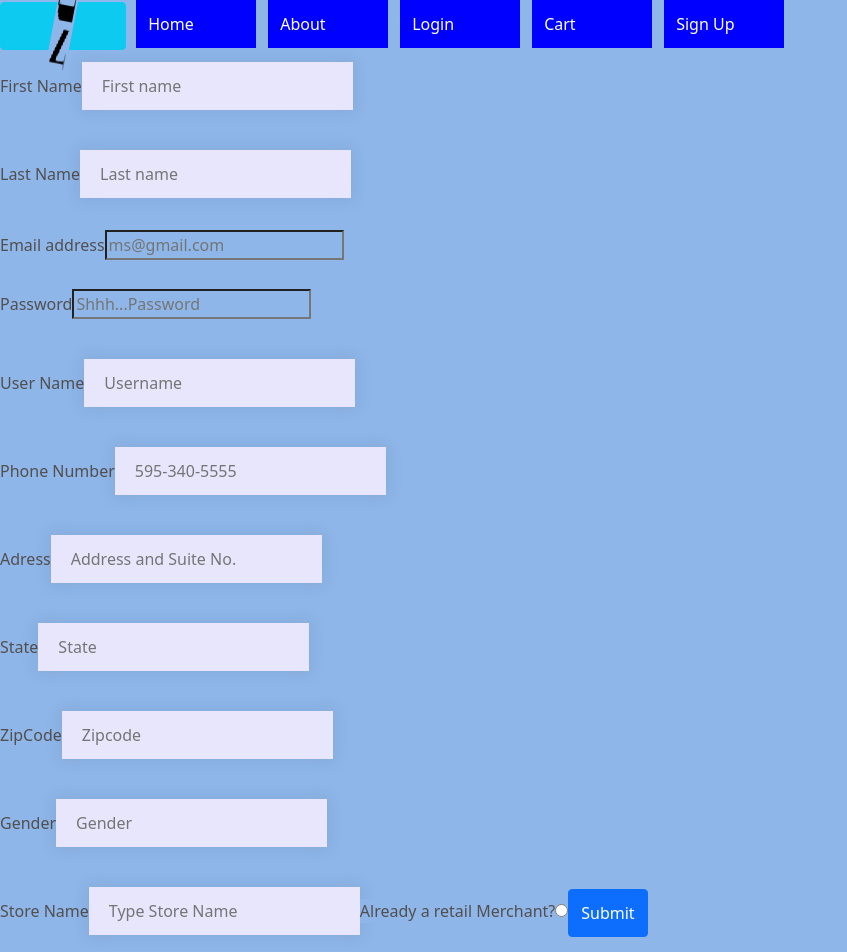
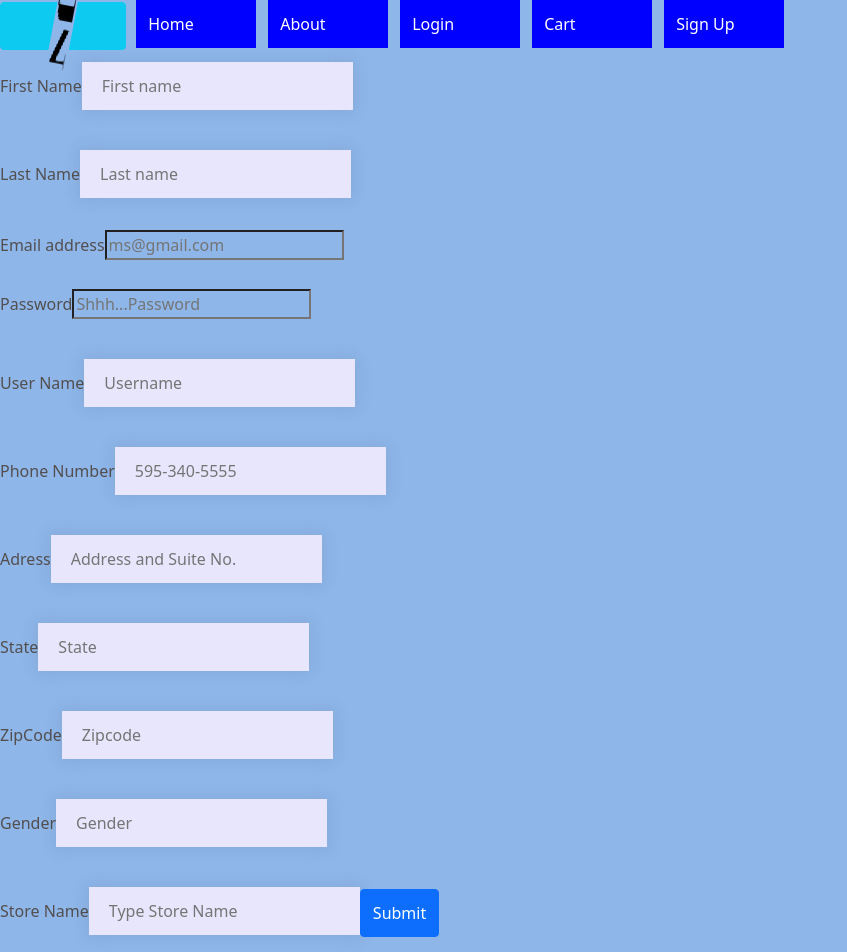
Before and after one commit to jaenwawe/consignment, a React (Create React App) app in the folder alpha/consignment/client/: page /register in a window 1280 px wide. Shown: the top 952 px of the page, without its empty margins (0-847 px from the left). Built offline with nearby package versions, Linux system fonts and the light colour scheme; no server answers.

Commit message:
background color picture size

```diff
--- a/alpha/consignment/client/src/components/App.js
+++ b/alpha/consignment/client/src/components/App.js
@@ -58,9 +58,10 @@ function App() {
           })
             .then(res => {
               if (res.ok) {
-                res.json().then(user =>
-                  loginRegisterInfo(user)
-                )} else {
+                res.json()
+                .then(user => loginRegisterInfo(user))
+                .then =(setIsLoggedIn(true))
+                } else {
                 res.json().then(errors => {
                   console.error(errors)
                 })
--- a/alpha/consignment/client/src/components/Register.js
+++ b/alpha/consignment/client/src/components/Register.js
@@ -135,15 +135,6 @@ function Register({
         className="form-label"></input>
 
 
-     <label className="form-label" for="formBasicPassword">Already a retail Merchant?</label>
-    <input
-    type="radio"
-    name="store"
-    value={store}
-    onChange={(e) => setIsStore(e.target.value)}
-    checked={false}
-    className="form-label"></input>
-
       <button type="submit" className="btn btn-primary">Submit</button>
     </form>
 
--- a/alpha/consignment/client/src/style/App.css
+++ b/alpha/consignment/client/src/style/App.css
@@ -14,6 +14,11 @@
   margin-right: 10px;
   margin-left: 10px;
   margin-bottom: 5px;
+}
+
+{
+  max-height: 100%;
+  max-width: 30px;
 }
 
 body {
```
